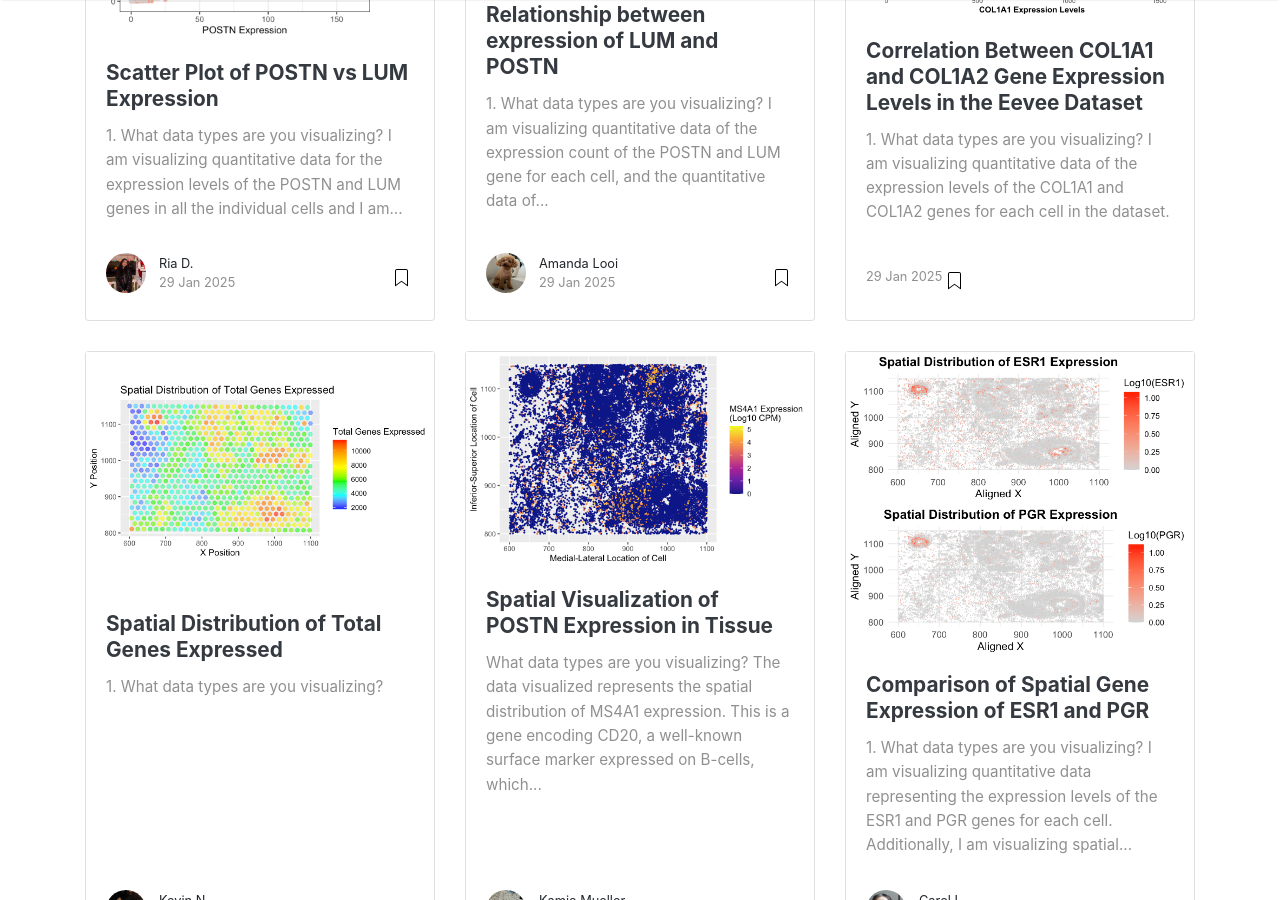
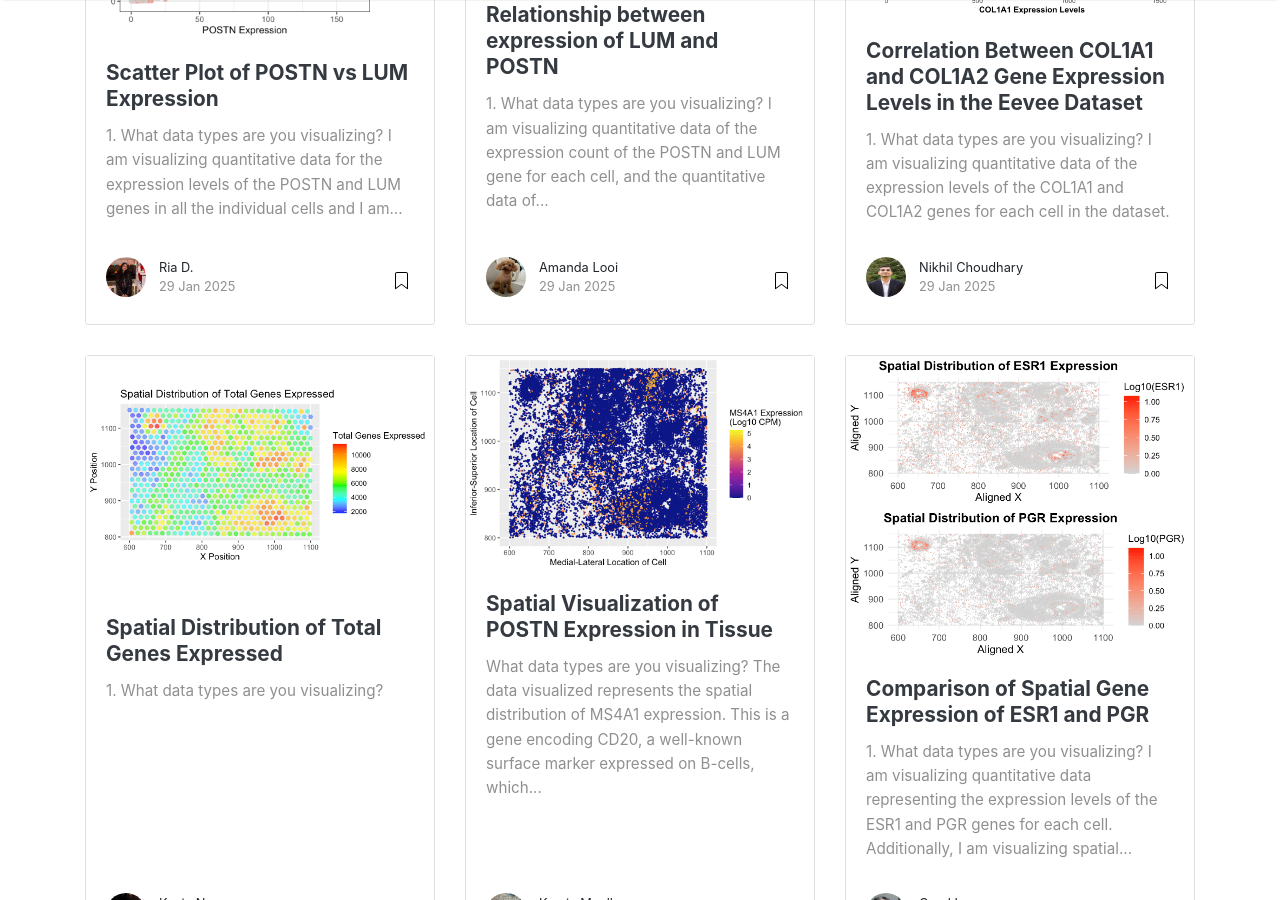
Before and after one commit to JEFworks-Lab/genomic-data-visualization-2025, a Jekyll site: the page built from index.html, in a window 1280 px wide and 900 px high, scrolled down 2290 px. Built offline with Jekyll 4.4.1, drawn with Linux system fonts in a browser that asks for light colours; nearby versions of some CDN libraries; the list of posts is cut into pages by our own code.

Commit message:
add author status to Nikhil

```diff
--- a/_posts/2025-01-29-nchoudh5.md
+++ b/_posts/2025-01-29-nchoudh5.md
@@ -1,6 +1,7 @@
 ---
 layout: post
 title:  Correlation Between COL1A1 and COL1A2 Gene Expression Levels in the Eevee Dataset
+author: Nikhil Choudhary
 jhed: nchoudh5
 categories: [ HW1 ]
 image: homework/hw1/hw1_nchoudh5.png
```
